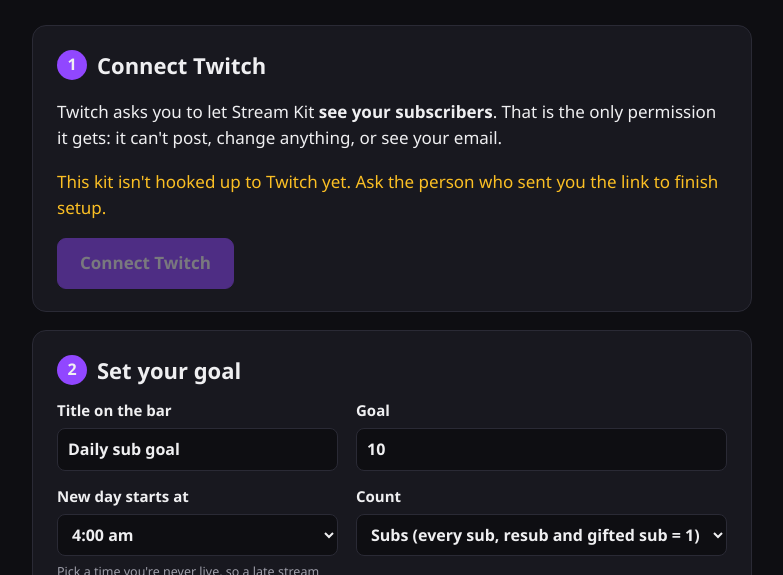
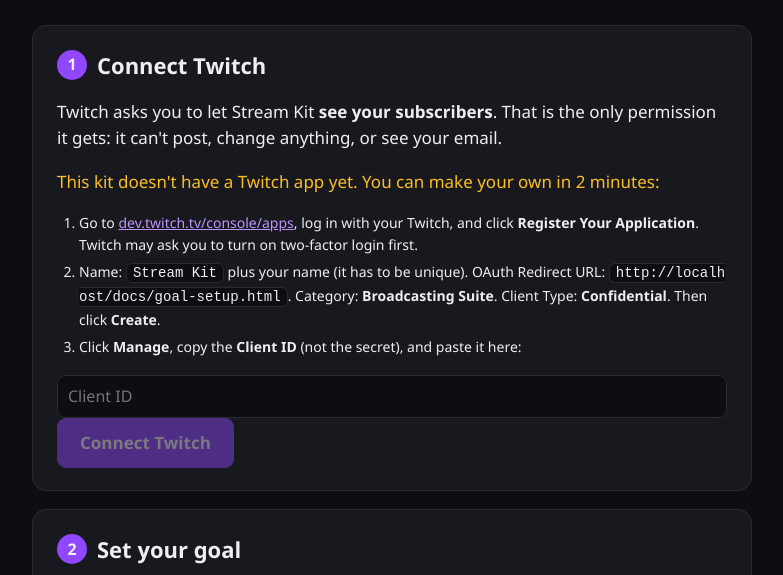
Before and after one commit to realworldbuilder/stream-kit, a plain HTML site: page docs/goal-setup.html in a window 1280 px wide. Shown: the part 197-772 px from the top of the page, without its empty margins (248-1031 px from the left). Drawn offline with Linux system fonts and the light colour scheme.

Commit message:
Sub goal setup: let the streamer use her own Twitch app Client ID
Co-Authored-By: Claude Opus 5.5 <noreply@anthropic.com>

```diff
--- a/docs/goal-setup.html
+++ b/docs/goal-setup.html
@@ -16,7 +16,15 @@
   <section class="card" id="step-login">
     <h2><span class="n">1</span> Connect Twitch</h2>
     <p>Twitch asks you to let Stream Kit <b>see your subscribers</b>. That is the only permission it gets: it can't post, change anything, or see your email.</p>
-    <p id="not-configured" class="warn" hidden>This kit isn't hooked up to Twitch yet. Ask the person who sent you the link to finish setup.</p>
+    <div id="not-configured" hidden>
+      <p class="warn">This kit doesn't have a Twitch app yet. You can make your own in 2 minutes:</p>
+      <ol class="small">
+        <li>Go to <a href="https://dev.twitch.tv/console/apps" target="_blank">dev.twitch.tv/console/apps</a>, log in with your Twitch, and click <b>Register Your Application</b>. Twitch may ask you to turn on two-factor login first.</li>
+        <li>Name: <code>Stream Kit</code> plus your name (it has to be unique). OAuth Redirect URL: <code id="redir"></code>. Category: <b>Broadcasting Suite</b>. Client Type: <b>Confidential</b>. Then click <b>Create</b>.</li>
+        <li>Click <b>Manage</b>, copy the <b>Client ID</b> (not the secret), and paste it here:</li>
+      </ol>
+      <p><input id="own-id" placeholder="Client ID" style="width:100%" autocomplete="off" spellcheck="false"></p>
+    </div>
     <button id="login" class="primary">Connect Twitch</button>
     <p id="who" class="ok" hidden></p>
   </section>
@@ -62,7 +70,8 @@
 <script>
 (() => {
   const $ = (id) => document.getElementById(id);
-  const clientId = (window.STREAMKIT && window.STREAMKIT.twitchClientId) || "";
+  const configured = (window.STREAMKIT && window.STREAMKIT.twitchClientId) || "";
+  let clientId = configured || localStorage.getItem("streamkit-client-id") || "";
   const redirect = location.origin + location.pathname;
   let token = sessionStorage.getItem("streamkit-token") || "";
 
@@ -74,7 +83,17 @@
     $("reset").appendChild(o);
   }
 
-  if (!clientId) { $("not-configured").hidden = false; $("login").disabled = true; }
+  if (!configured) {
+    $("not-configured").hidden = false;
+    $("redir").textContent = redirect;
+    $("own-id").value = clientId;
+    $("login").disabled = !clientId;
+    $("own-id").addEventListener("input", () => {
+      clientId = $("own-id").value.trim();
+      localStorage.setItem("streamkit-client-id", clientId);
+      $("login").disabled = !/^[a-z0-9]{20,40}$/i.test(clientId);
+    });
+  }
 
   // Coming back from Twitch: the token is in the part after "#".
   const back = new URLSearchParams(location.hash.slice(1));
```
